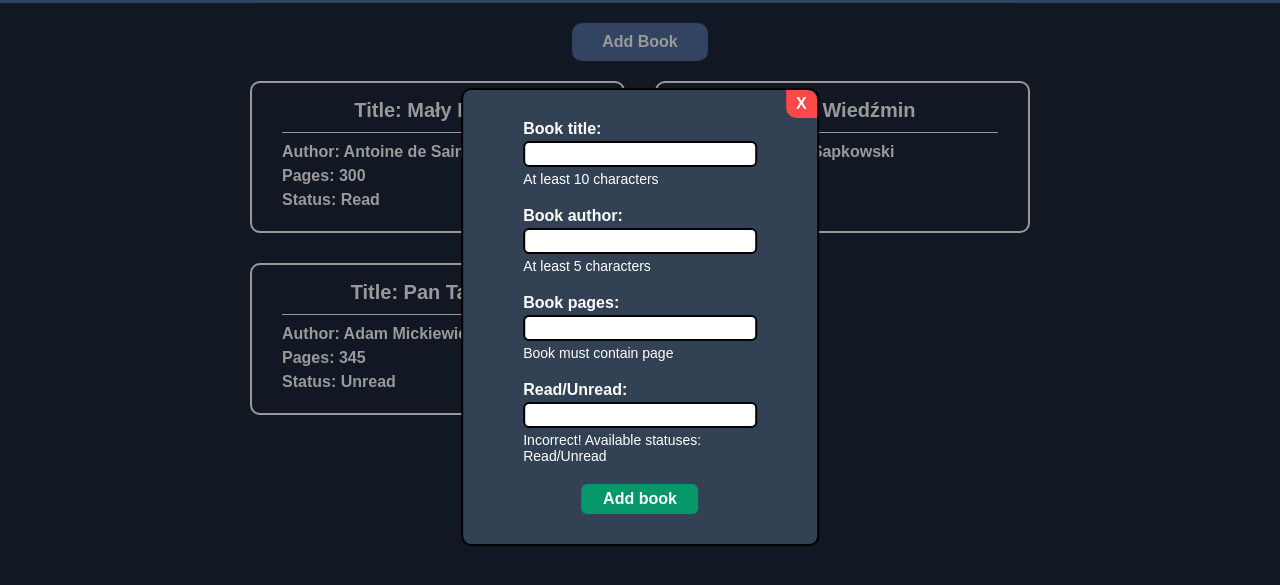
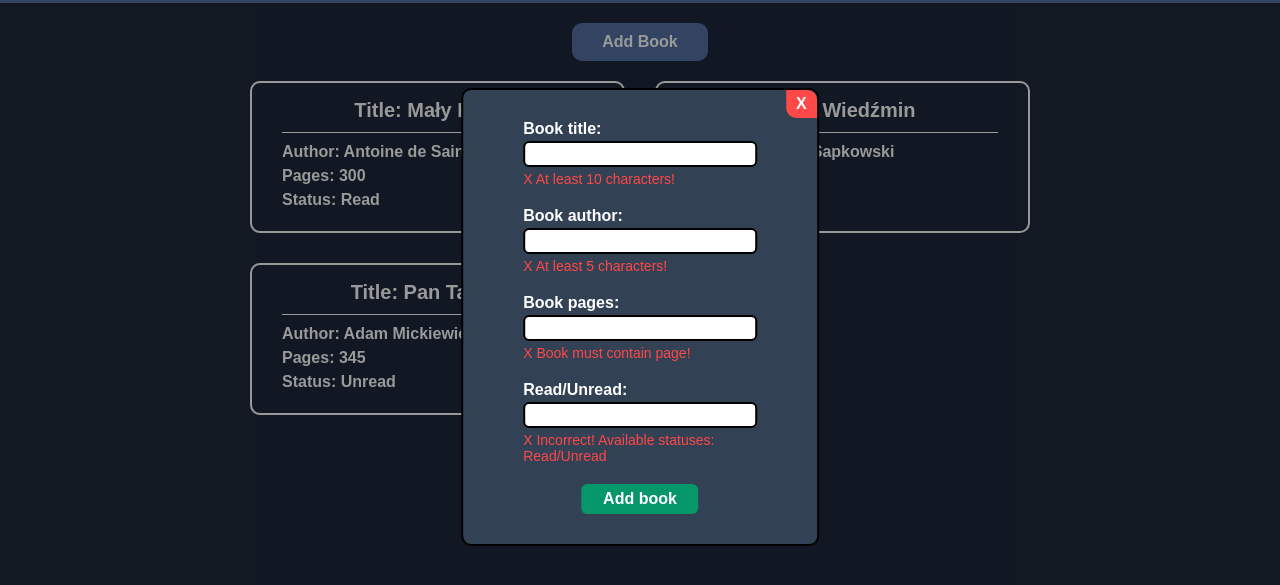
Before and after one commit to 0BooM/library, a plain HTML site: page index.html in a window 1280 px wide. Both pictures are taken after a click on the button "Add Book". Shown: the part 83-668 px from the top of the page. Drawn offline with Linux system fonts and the light colour scheme.

Commit message:
Make little changes - add class for correct and incorrect input types with appropriate color and symbol next to information

```diff
--- a/index.html
+++ b/index.html
@@ -18,16 +18,16 @@
         <form action="">
           <label for="title">Book title:</label>
           <input type="text" name="title" id="title" />
-          <span class="titleSpan">At least 10 characters</span>
+          <span class="titleSpan incorrect">At least 10 characters!</span>
           <label for="author">Book author:</label>
           <input type="text" name="author" id="author" />
-          <span class="authorSpan">At least 5 characters</span>
+          <span class="authorSpan incorrect">At least 5 characters!</span>
           <label for="pages">Book pages:</label>
           <input type="number" min="1" name="pages" id="pages" />
-          <span class="pagesSpan">Book must contain page</span>
+          <span class="pagesSpan incorrect">Book must contain page!</span>
           <label for="status">Read/Unread:</label>
           <input type="text" name="status" id="status" />
-          <span class="statusSpan"
+          <span class="statusSpan incorrect"
             >Incorrect! Available statuses: Read/Unread</span
           >
           <input type="submit" value="Add book" id="addBookForm" />
--- a/scripts.js
+++ b/scripts.js
@@ -64,7 +64,7 @@ function formValidation() {
     if (title.value.length >= 10)
       titleSpan.innerText = "Correct number of characters";
     else {
-      titleSpan.innerText = "At least 10 characters";
+      titleSpan.innerText = "At least 10 characters!";
     }
   });
 
@@ -74,7 +74,7 @@ function formValidation() {
     if (author.value.length >= 5)
       authorSpan.innerText = "Correct number of characters";
     else {
-      authorSpan.innerText = "At least 5 characters";
+      authorSpan.innerText = "At least 5 characters!";
     }
   });
 
--- a/styles.css
+++ b/styles.css
@@ -142,6 +142,19 @@ span {
   margin-bottom: 2rem;
 }
 
+.incorrect {
+  color: rgb(255, 72, 72);
+}
+.incorrect::before {
+  content: "X ";
+}
+.correct {
+  color: #059669;
+}
+.correct::before {
+  content: "✔️ ";
+}
+
 dialog form input[type="submit"] {
   width: 50%;
   margin: 0 auto;
```
